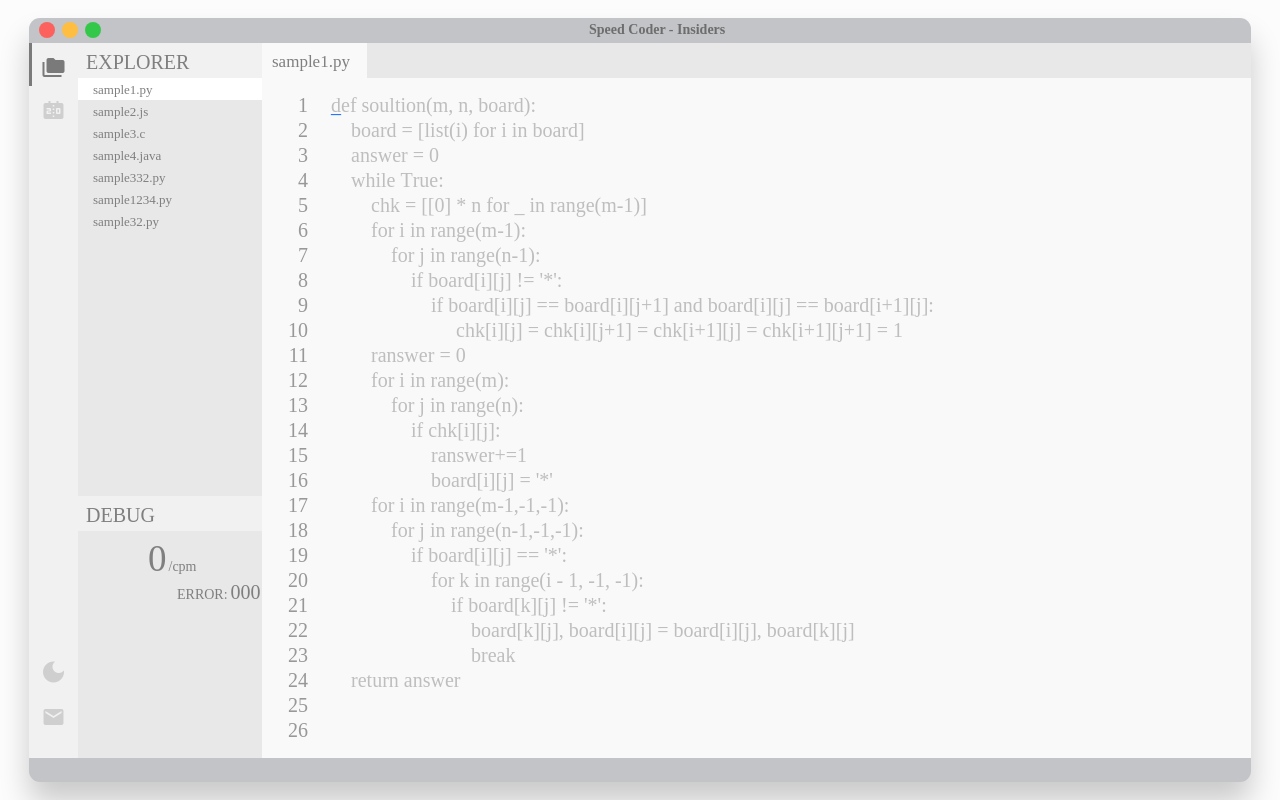
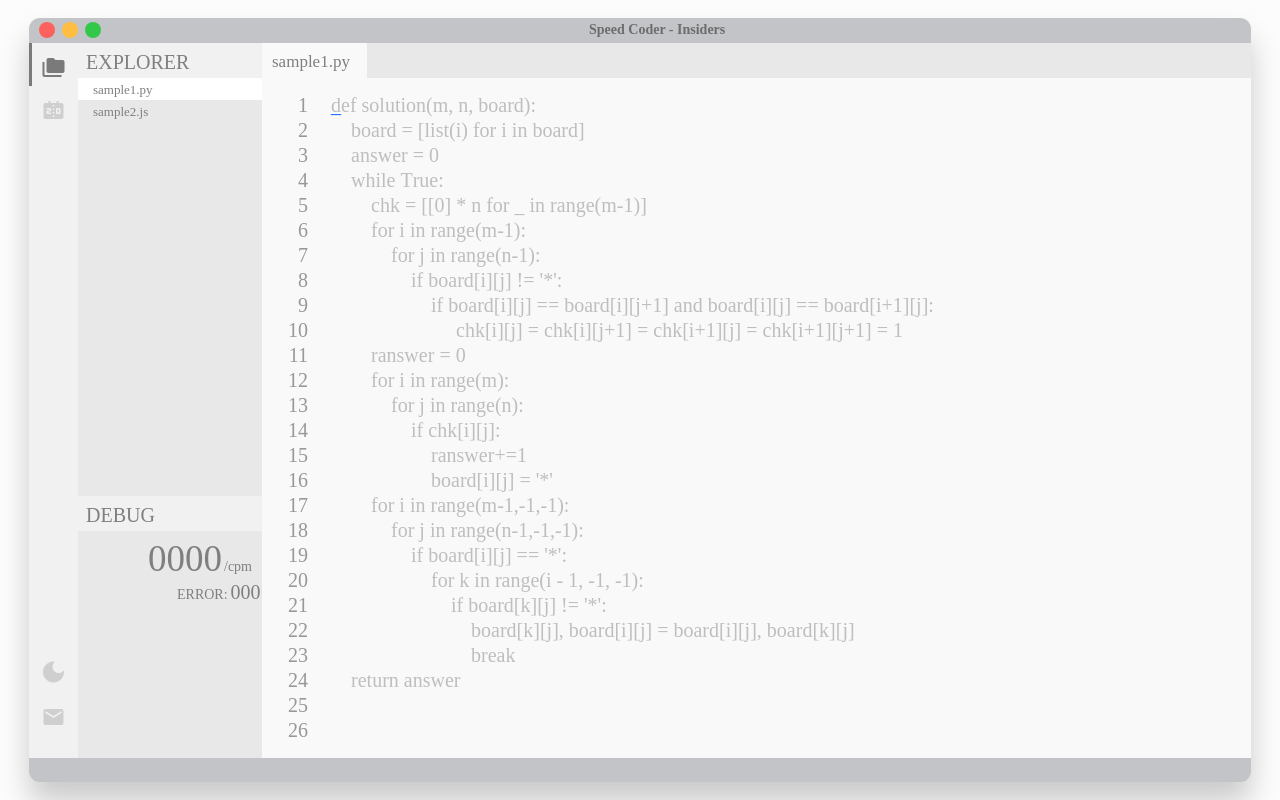
Before and after one commit to Seol-JY/SpeedCoder, a React (Create React App) app: page / in a window 1280 px wide. Built offline with nearby package versions, Linux system fonts and the light colour scheme; a web font is replaced by a local one.

Commit message:
[sidebarsection과 file 변경시 내용 초기화

```diff
--- a/src/App.css
+++ b/src/App.css
@@ -88,7 +88,6 @@ pre {
   color: var(--off-editor-text-color);
   font-size:20px;
   line-height:25px;
-
 }
 
 h1 {
@@ -211,7 +210,7 @@ ul {
   transition: background-color 0.3s;
 }
 
-.sidebarsection-list:nth-child(n+9) {
+.sidebarsection-list:nth-child(n+4) {
   visibility: hidden;
 }
 
@@ -263,11 +262,19 @@ ul {
   font-size: 14px;
 }
 
-.sidebarsection-debug p:nth-child(4){
+.wrong{
   display: inline-block;
   margin: 0;
   margin-top: 5px;
   font-size: 20px;
+}
+
+.onwrong{
+  display: inline-block;
+  margin: 0;
+  margin-top: 5px;
+  font-size: 20px;
+  color: #ff5c5c;
 }
 
 .sidebarsection-rank {
--- a/src/App.js
+++ b/src/App.js
@@ -10,7 +10,6 @@ import store from './redux/store'
 function App() {
   const [section, setSection] = useState("1");
   const [file, setFile] = useState("sample1.py");
-
 
   function easteregg() {
     alert("누르지마!!");
@@ -33,7 +32,7 @@ function App() {
 
       <ul>
         <li><Topbar file={file}/></li>
-        <li><Editor/></li>
+        <li><Editor file={file} section={section}/></li>
       </ul>
 
     </div>
--- a/src/components/Debug.js
+++ b/src/components/Debug.js
@@ -1,34 +1,60 @@
+import { setSelectionRange } from '@testing-library/user-event/dist/utils';
 import React from 'react'
-import { useState } from 'react'
+import { useState,useEffect,useRef } from 'react'
 import { connect } from 'react-redux'
 
-function Debug(props) {
+function Debug({filestate, Correctchr, Wrongchr}) {
   const [count, setCount] = useState(0);
-    const [cpm,setCpm] = useState(0);
-    const Wrongchr = String(props.Wrongchr).padStart(3,'0');
-    const setting = ()=>{
-        console.log(count);
-        setCpm(count);
+  const [cpm,setCpm] = useState("0000");
+  const [fs, sFs] = useState("sample1.py");
+  const dpWrongchr = String(Wrongchr).padStart(3,'0');
+
+  const speed = () =>{    // 타자속도 지정함수
+      let sp = Math.floor((60/count)*Correctchr)
+      if (sp===Infinity || isNaN(sp)){return 0}
+      return sp
   }
 
-    if (props.Correctchr+props.Wrongchr===1){
-        const timer = setInterval(() => {
-            setCount(count +0.5);
-            setting();
-        }, 500);
+  if (filestate!==fs) { // 파일변경 시 타이머 초기화
+    sFs(filestate);
+    setCount(0);
   }
 
-    return(
+  useInterval(() => {     // useInterval custom Hook
+      setCount(count + 0.1);
+
+      setCpm(String(speed()).padStart(4,'0'));
+      }, (Wrongchr+Correctchr?100:null));     // Hook 실행조건
+
+  return(                                 // 타자속도, 틀린글자수 Display
   <div className="sidebarsection-debug">
       <p>{cpm}</p>
       <p>/cpm</p>
       <p>ERROR:</p>
-        <p>{Wrongchr}</p>
+      <p className={Wrongchr?"onwrong":"wrong"}>{dpWrongchr}</p>
   </div>)
 
 }
 
-const mapStateToProps = (state) => {
+function useInterval(callback, delay) {         // useInterval Custom Hook 선언
+    const savedCallback = useRef();
+
+    useEffect(() => {
+      savedCallback.current = callback;
+    }, [callback]);
+
+    useEffect(() => {
+      function tick() {
+        savedCallback.current();
+      }
+      if (delay !== null) {
+        let id = setInterval(tick, delay);
+        return () => clearInterval(id);
+      }
+    }, [delay]);
+  }
+
+const mapStateToProps = (state) => {        // Redux  구문
     return {
 
         Correctchr: state.correct.Correctchr,
--- a/src/components/Editor.js
+++ b/src/components/Editor.js
@@ -1,10 +1,12 @@
 import Text from "./Text"
-import { useState } from 'react'
+import { useState,useEffect } from 'react'
 
 
-export default function Editor(props) {
+export default function Editor({file, section}) {
 
   const [userInput, setuserInput] = useState("");
+  const [f, sF] = useState();
+  const [sec,sSec] = useState();
 
   const userInputTabHandler = (event) => {  //tab을 공백4칸으로
     if (event.key === 'Tab') {
@@ -16,6 +18,16 @@ export default function Editor(props) {
     setuserInput(event.currentTarget.value);
   }
 
+  if (f!==file){  // 파일 변경시 내용 초기화
+    sF(file);
+    setuserInput("");
+  }
+
+  if (sec !== section){  // 파일 변경시 내용 초기화
+    sSec(section);
+    setuserInput("");
+  }
+
   const focus = () => {                     //textbox로 focus이동
     document.querySelector(".textbox").focus();
   }
@@ -23,8 +35,8 @@ export default function Editor(props) {
     return (
       <div className="editor" onClick={focus}>
         <div className="numbering">1<br/>2<br/>3<br/>4<br/>5<br/>6<br/>7<br/>8<br/>9<br/>10<br/>11<br/>12<br/>13<br/>14<br/>15<br/>16<br/>17<br/>18<br/>19<br/>20<br/>21<br/>22<br/>23<br/>24<br/>25<br/>26</div>
-        <textarea className="textbox" value={userInput} onKeyDown={userInputTabHandler} onChange={userInputHandler}></textarea>
-        <Text userInput={userInput}/>
+        <textarea  className="textbox" value={userInput} onKeyDown={userInputTabHandler} onChange={userInputHandler}></textarea>
+        <Text userInput={userInput} file = {file}/>
       </div>
     )
 }
--- a/src/components/Sidebar.js
+++ b/src/components/Sidebar.js
@@ -1,4 +1,4 @@
-import { useState } from "react";
+import { useEffect, useState } from "react";
 import Debug from "./Debug";
 
 
@@ -6,7 +6,9 @@ import Debug from "./Debug";
 export default function Sidebar(props) {
 
   const [filestate, setFilestate] = useState("sample1.py");
-
+  useEffect (()=>{
+    console.log("up!");
+  })
   if (props.section === "1") {
     return(
       <div className="sidebar">
@@ -14,11 +16,11 @@ export default function Sidebar(props) {
           <li className="sidebarsection-header">EXPLORER</li>
           <li className={"sidebarsection-list"+(filestate==="sample1.py"?'active':'')} onClick={()=>{props.setFile("sample1.py"); setFilestate("sample1.py")}}>sample1.py</li>
           <li className={"sidebarsection-list"+(filestate==="sample2.js"?'active':'')} onClick={()=>{props.setFile("sample2.js"); setFilestate("sample2.js")}}>sample2.js</li>
-          <li className="sidebarsection-list">sample3.c</li>
-          <li className="sidebarsection-list">sample4.java</li>
-          <li className="sidebarsection-list">sample332.py</li>
-          <li className="sidebarsection-list">sample1234.py</li>
-          <li className="sidebarsection-list">sample32.py</li>
+          <li className="sidebarsection-list"></li>
+          <li className="sidebarsection-list"></li>
+          <li className="sidebarsection-list"></li>
+          <li className="sidebarsection-list"></li>
+          <li className="sidebarsection-list"></li>
           <li className="sidebarsection-list"></li>
           <li className="sidebarsection-list"></li>
           <li className="sidebarsection-list"></li>
@@ -32,7 +34,7 @@ export default function Sidebar(props) {
           <li className="sidebarsection-list"></li>
           <li className="sidebarsection-list"></li>
           <li className="sidebarsection-header">DEBUG</li>
-          <li><Debug/></li>
+          <li><Debug filestate={filestate}/></li>
         </ul>
       </div>
     )
--- a/src/components/Text.js
+++ b/src/components/Text.js
@@ -1,14 +1,18 @@
-import { useEffect, useState } from 'react'
-import { connect, dispatch } from 'react-redux'
+import { useEffect } from 'react'
+import { connect } from 'react-redux'
 import { setCorrectchr } from '../redux/correct/actions'
 import {setWrongchr} from '../redux/wrong/actions'
+import getFilecontents from '../filecontents'
+
 
 function Text(props) {
-
-    const text = "def soultion(m, n, board):\n    board = [list(i) for i in board]\n    answer = 0\n    while True:\n        chk = [[0] * n for _ in range(m-1)]\n        for i in range(m-1):\n            for j in range(n-1):\n                if board[i][j] != '*':\n                    if board[i][j] == board[i][j+1] and board[i][j] == board[i+1][j]:\n                         chk[i][j] = chk[i][j+1] = chk[i+1][j] = chk[i+1][j+1] = 1\n        ranswer = 0\n        for i in range(m):\n            for j in range(n):\n                if chk[i][j]:\n                    ranswer+=1\n                    board[i][j] = '*'\n        for i in range(m-1,-1,-1):\n            for j in range(n-1,-1,-1):\n                if board[i][j] == '*':\n                    for k in range(i - 1, -1, -1):\n                        if board[k][j] != '*':\n                            board[k][j], board[i][j] = board[i][j], board[k][j]\n                            break\n    return answer";
+    const file = getFilecontents(props.file);
+    const text = file.content;
+    const colormap = file.colormap;
     const textSplit = text.split('');
     const user = props.userInput;
     const userSplit = user.split('');
+
     let wrong = 0, correct = 0;
 
     useEffect(() => {
--- /dev/null
+++ b/src/filecontents.js
@@ -0,0 +1,19 @@
+const getFilecontents = (filename) =>{
+   switch (filename) {
+        case "sample1.py":
+           return {
+           content: "def solution(m, n, board):\n    board = [list(i) for i in board]\n    answer = 0\n    while True:\n        chk = [[0] * n for _ in range(m-1)]\n        for i in range(m-1):\n            for j in range(n-1):\n                if board[i][j] != '*':\n                    if board[i][j] == board[i][j+1] and board[i][j] == board[i+1][j]:\n                         chk[i][j] = chk[i][j+1] = chk[i+1][j] = chk[i+1][j+1] = 1\n        ranswer = 0\n        for i in range(m):\n            for j in range(n):\n                if chk[i][j]:\n                    ranswer+=1\n                    board[i][j] = '*'\n        for i in range(m-1,-1,-1):\n            for j in range(n-1,-1,-1):\n                if board[i][j] == '*':\n                    for k in range(i - 1, -1, -1):\n                        if board[k][j] != '*':\n                            board[k][j], board[i][j] = board[i][j], board[k][j]\n                            break\n    return answer",
+           colormap: ""
+
+            }
+        case "sample2.js":
+            return {
+                content: "test code\n    hello world\n        nice code",
+                colormap: ""
+            }
+        default: return "err"
+    }
+
+}
+
+export default getFilecontents
```
Also changed, not shown: src/redux/wrong/reducer.js (line endings or trailing spaces). Lines whose indentation alone changed are shown as unchanged.
